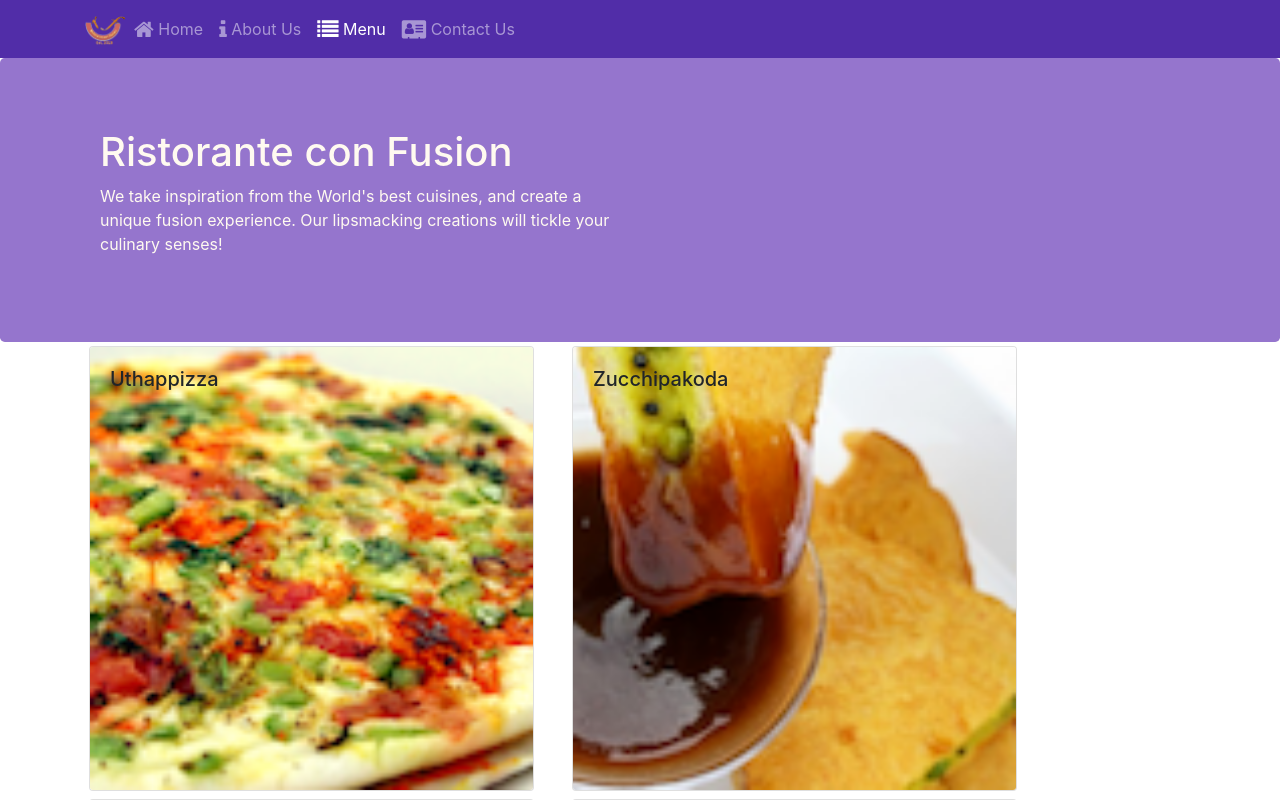
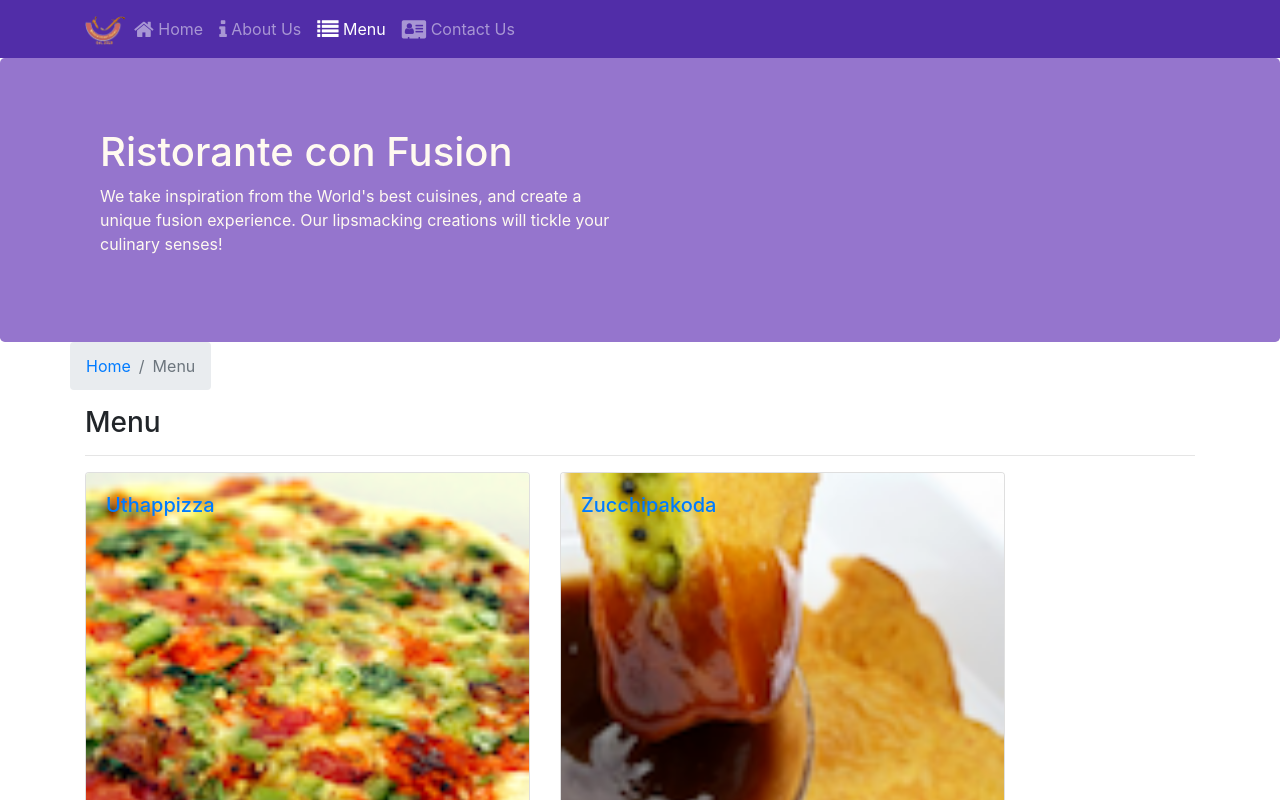
Before and after one commit to cruzito626/confusion, a React (Create React App) app: page /menu in a window 1280 px wide. Shown: the top 800 px of the page. Built offline with nearby package versions, Linux system fonts and the light colour scheme.

Commit message:
Single Page Applications Part 2

```diff
--- a/src/components/ContactComponent.js
+++ b/src/components/ContactComponent.js
@@ -1,9 +1,21 @@
 
 
 import React from 'react';
+import { Link } from 'react-router-dom';
+import { Breadcrumb, BreadcrumbItem } from 'reactstrap';
 
 const  Contact = (props) => (
     <div className="container">
+      <div className="row">
+        <Breadcrumb>
+          <BreadcrumbItem><Link to="/home">Home</Link></BreadcrumbItem>
+          <BreadcrumbItem active>Contact Us</BreadcrumbItem>
+        </Breadcrumb>
+        <div className="col-12">
+          <h3>Contact Us</h3>
+          <hr />
+        </div>
+      </div>
       <div className="row row-content">
         <div className="col-12">
           <h3>Location Information</h3>
--- a/src/components/DishdetailComponent.js
+++ b/src/components/DishdetailComponent.js
@@ -1,5 +1,8 @@
 import React from 'react';
+import { Link } from 'react-router-dom';
 import {
+  Breadcrumb,
+  BreadcrumbItem,
   Card,
   CardBody,
   CardImg,
@@ -8,7 +11,7 @@
 } from 'reactstrap';
 
 
-const renderDish = (dish) => {
+const RenderDish = ({dish}) => {
   const { name, image, description} = dish;
   return (
     <Card>
@@ -21,9 +24,10 @@
   );
 };
 
-const renderComments = (comments= []) => {
+const RenderComments = ({comments}) => {
   const dateFormat = { year: 'numeric', month: 'short', day: 'numeric' };
   const region = 'en-US';
+
   return (
     <div>
       <h4>Coments</h4>
@@ -46,19 +50,21 @@
   );
 };
 
-const DishDetail = ({ dish }) => {
+const DishDetail = ({ dish, comments }) => {
   if (dish != null) {
-    const { comments } = dish;
-    console.log(comments);
     return (
       <div className="container">
         <div className="row">
-          <div  className="col-12 col-md-5 m-1">
-            {renderDish(dish)}
+          <Breadcrumb>
+            <BreadcrumbItem><Link to='/home'>Home</Link></BreadcrumbItem>
+            <BreadcrumbItem active><Link to='/menu'>Menu</Link></BreadcrumbItem>
+          </Breadcrumb>
+          <div className="col-12">
           </div>
-          <div  className="col-12 col-md-5 m-1">
-            {renderComments(comments)}
-          </div>
+        </div>
+        <div className="row">
+          <RenderDish dish={dish} />
+          <RenderComments comments={comments} />
         </div>
       </div>
     );
--- a/src/components/MainComponent.js
+++ b/src/components/MainComponent.js
@@ -4,6 +4,7 @@
 import Menu from './MenuComponent';
 import Home from './HomeComponent';
 import Contact from './ContactComponent';
+import DishDetail from './DishdetailComponent';
 import Header from './HeaderComponent';
 import Footer from './FooterComponent';
 
@@ -39,6 +40,15 @@
       />
     );
 
+    const DishWithId = ({match}) => {
+      const { dishId } = match.params;
+      return(
+        <DishDetail
+          dish={this.state.dishes.filter((dish) => dish.id === parseInt(dishId, 10))[0]}
+          comments={this.state.comments.filter((comment) => comment.dishId === parseInt(dishId, 10))}
+          />
+      );
+    };
 
     return (
       <div>
@@ -46,6 +56,7 @@
         <Switch>
           <Route path='/home' component={HomePage} />
           <Route exact path='/menu' component={() => <Menu dishes={this.state.dishes} />} />
+          <Route exact path='/menu/:dishId' component={DishWithId} />
           <Route exact path='/contactus' component={Contact} />
           <Redirect to="/home" />
         </Switch>
--- a/src/components/MenuComponent.js
+++ b/src/components/MenuComponent.js
@@ -1,28 +1,53 @@
 import React from 'react';
+import { Link } from 'react-router-dom';
 import {
   Card,
   CardImg,
   CardImgOverlay,
   CardTitle,
+  Breadcrumb,
+  BreadcrumbItem,
 } from 'reactstrap';
 
 
-const Menu = ({dishes=[], onClick}) => {
-  const menu = dishes.map((dish) => {
+const RenderMenuItem = ({ dish }) => {
   return (
-      <div key={ dish.id } className="col-12 col-md-5 m-1">
-        <Card key={ dish.id } onClick={() => onClick(dish.id)}>
+    <Card key={ dish.id }>
+      <Link to={`/menu/${dish.id}`}>
         <CardImg width="100%" src={dish.image} alt={dish.name} />
         <CardImgOverlay>
           <CardTitle>{dish.name}</CardTitle>
         </CardImgOverlay>
+      </Link>
     </Card>
+  );
+}
+
+const Menu = ({dishes=[]}) => {
+  const menu = dishes.map(dish => {
+    return (
+      <div key={ dish.id } className="col-12 col-md-5">
+        <RenderMenuItem dish={ dish } />
       </div>
-    );
-  });
+    )
+  })
 
   return (
     <div className="container">
+      <div className="row">
+        <Breadcrumb>
+          <BreadcrumbItem>
+            <Link to="/home">Home</Link>
+          </BreadcrumbItem>
+          <BreadcrumbItem active>
+            Menu
+          </BreadcrumbItem>
+        </Breadcrumb>
+        <div className="col-12">
+            <h3>Menu</h3>
+          <hr />
+        </div>
+      </div>
       <div className="row">
           {menu}
       </div>
```
Lines whose indentation alone changed are shown as unchanged.
